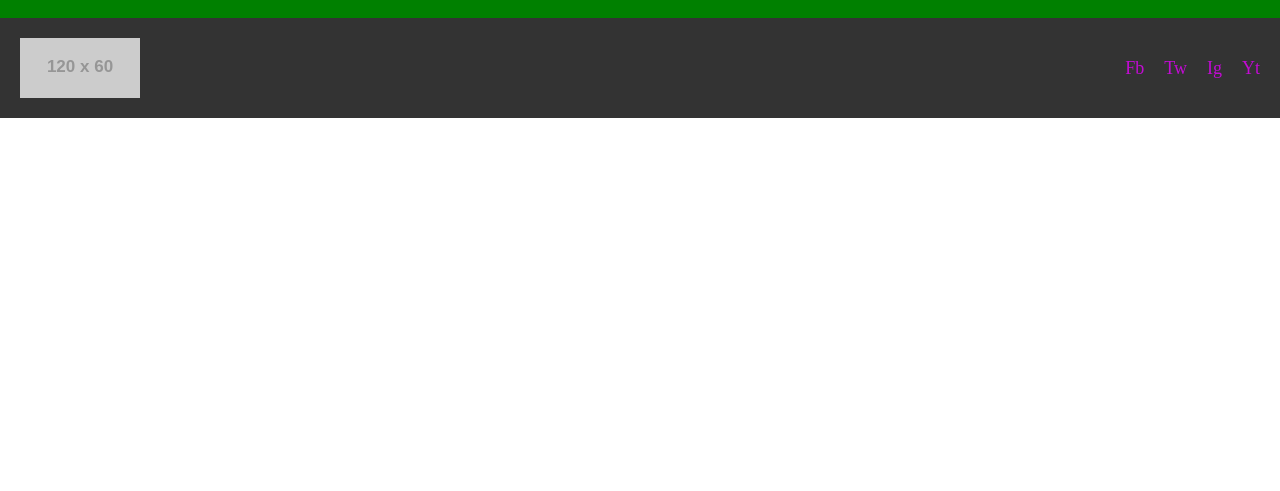
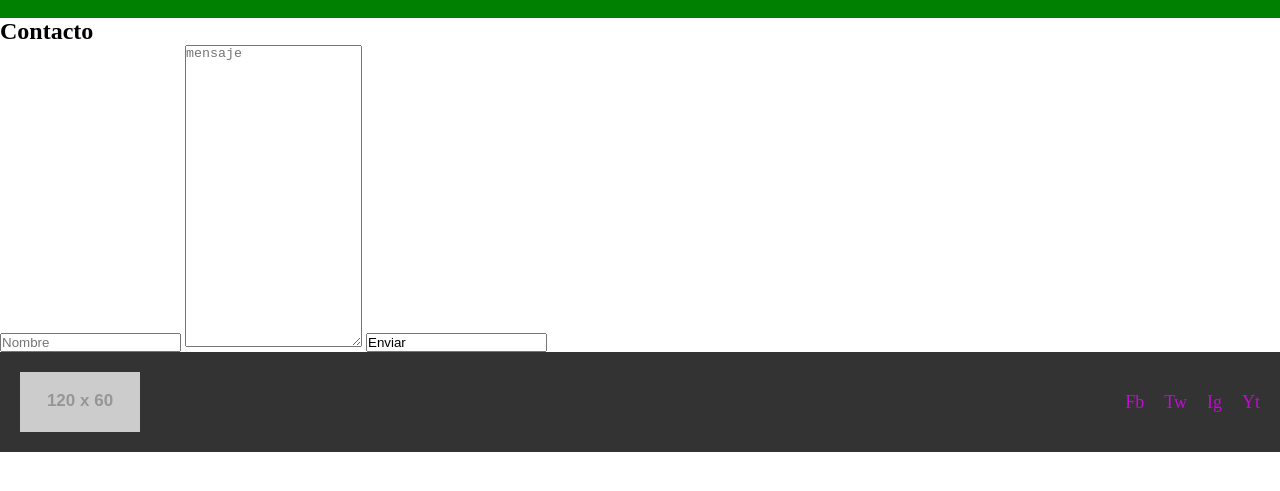
Before and after one commit to federicomiranda/camada-8665, a plain HTML site: page index.html in a window 1280 px wide. Shown: the part 131-622 px from the top of the page. Drawn offline with Linux system fonts and the light colour scheme; placeholder pictures from the web are drawn by us.

Commit message:
agregué el contacto

```diff
--- a/index.html
+++ b/index.html
@@ -20,6 +20,21 @@
       </nav>
     </header>
 
+    <section class="contacto">
+      <h2>Contacto</h2>
+
+      <form action="#">
+        <input type="text" name="nombre" placeholder="Nombre" />
+        <textarea
+          name="mensaje"
+          placeholder="mensaje"
+          cols="20"
+          rows="20"
+        ></textarea>
+        <input type="subtmi" value="Enviar" />
+      </form>
+    </section>
+
     <footer>
       <img src="http://placehold.it/120x60" alt="" />
 
```
